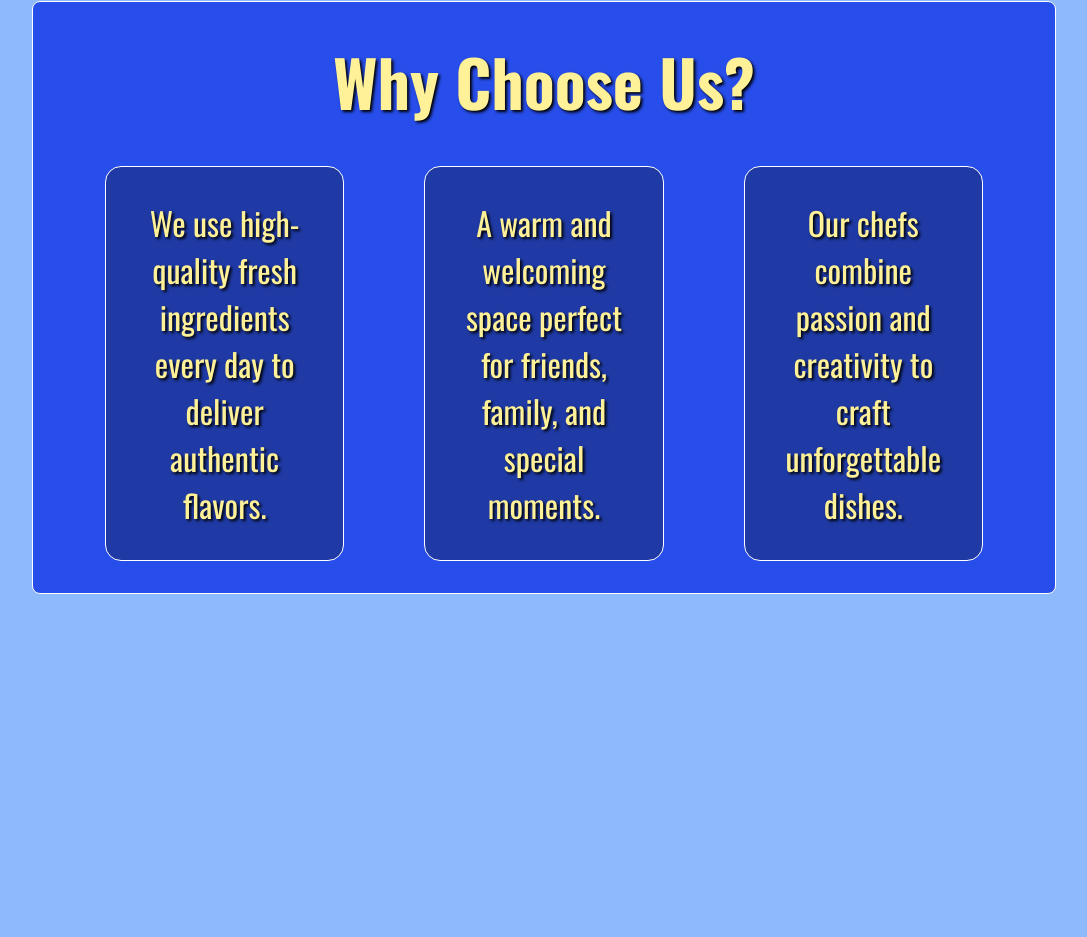
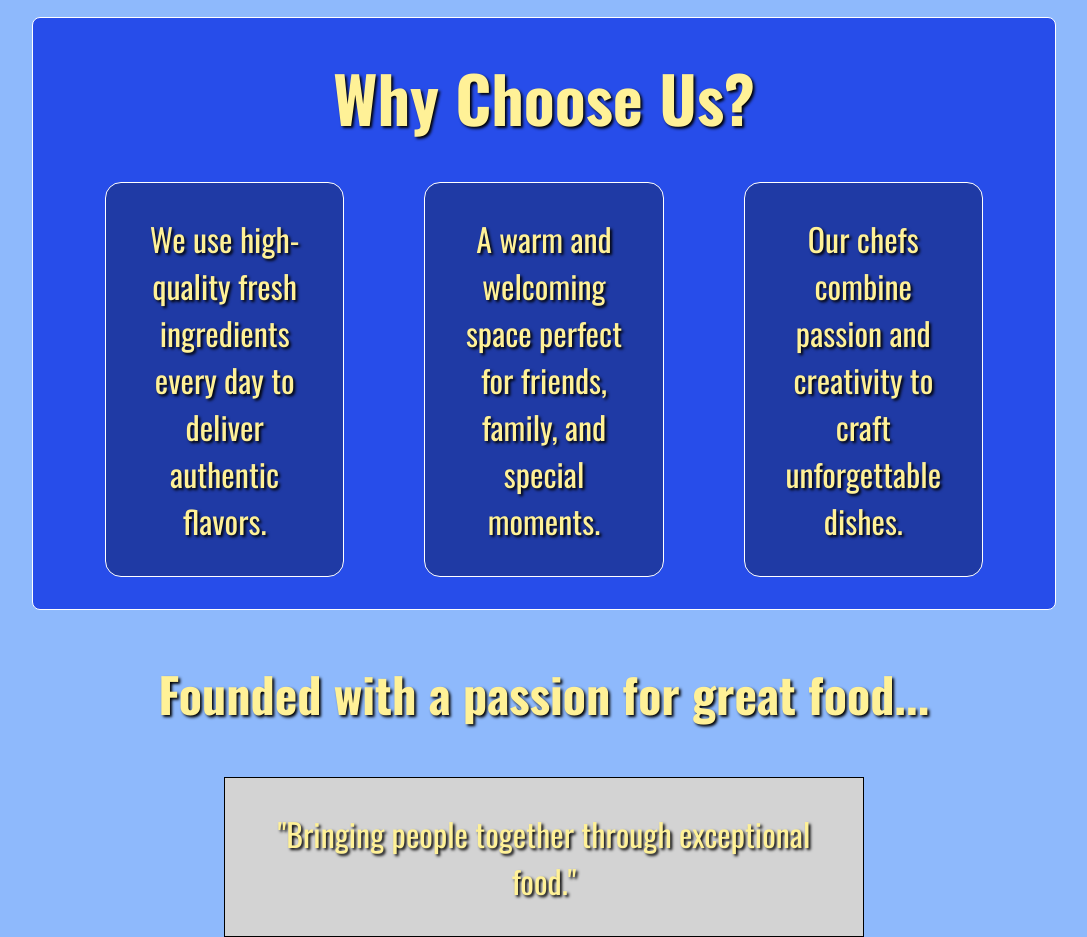
Before and after one commit to pedro-sobral-09/restaurant-page, a website built with webpack: page src/index.html in a window 1280 px wide. Shown: the part 819-1756 px from the top of the page, without its empty margins (96-1183 px from the left). Before the commit the page ends 1413 px from the top, so only its background shows below. Built offline with nearby package versions, Linux system fonts and the light colour scheme.

Commit message:
feat: add quote section

```diff
--- a/src/pages/home.js
+++ b/src/pages/home.js
@@ -6,6 +6,7 @@ export default function loadHome(){
 
     content.appendChild(createHeroSection());
     content.appendChild(createFeatureSection());
+    content.appendChild(createQuoteSection());
 }
 
 function createHeroSection(){
@@ -53,3 +54,20 @@ function createCards(){
 
     return container;
 }
+
+function createQuoteSection(){
+    const quoteSection = createElement("section", "quote-section");
+
+    quoteSection.appendChild(createElement("h2", "quote-section-title", "Founded with a passion for great food..."));
+    quoteSection.appendChild(createBlockQuote());
+
+    return quoteSection;
+}
+
+function createBlockQuote(){
+    const blockQuote = createElement("blockquote", "block-quote");
+
+    blockQuote.appendChild(createElement("p", "quote", `"Bringing people together through exceptional food."`));
+
+    return blockQuote;
+}
--- a/src/styles/home.css
+++ b/src/styles/home.css
@@ -72,8 +72,7 @@
 }
 
 .feature-section {
-    margin: auto;
-    margin-top: 2em;
+    margin: 3em auto;
     width: 80%;
     padding: 2em;
     background-color: var(--bg-color2);
@@ -100,4 +99,28 @@
     padding: 1em;
     border: 1px solid #ffffff;
     border-radius: 0.5em;
+    display: flex;
+    align-items: center;
 }
+
+.feature-section .feature-card:hover {
+    transform: scale(0.9);
+}
+
+.quote-section {
+    text-align: center;
+}
+
+.quote-section .quote-section-title {
+    font-size: 3em;
+    margin-bottom: 1em;
+}
+
+.quote-section .block-quote {
+    padding: 1em;
+    margin: auto;
+    background-color: lightgray;
+    border: 1px solid black;
+    width: 50%;
+    font-size: 2em;
+}
```
